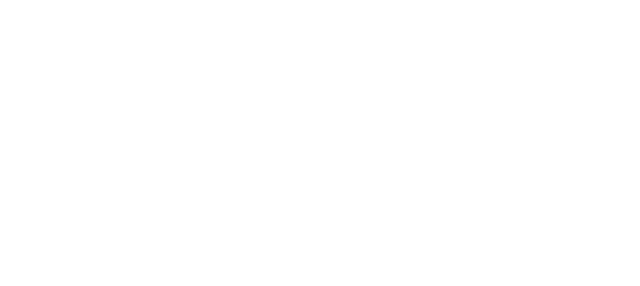
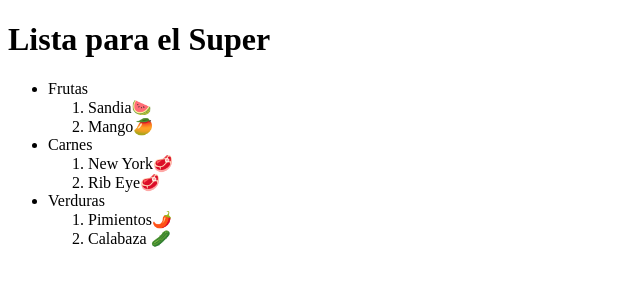
Before and after one commit to Chrisburg22/Curso-Definitivo-HTML-CSS-Platzi, a plain HTML site: page HTML/claseIndex/index.html in a window 1280 px wide. Shown: the whole page, without its empty margins (0-640 px from the left). Drawn offline with Linux system fonts and the light colour scheme.

Commit message:
clase 9
Hacemos el ejercicio de la clase 9 creando una maquetación para una 3 listas de elementos  frutas, carnes y verduras

```diff
--- a/HTML/claseIndex/index.html
+++ b/HTML/claseIndex/index.html
@@ -3,11 +3,53 @@
 <head>
     <meta charset="UTF-8">
     <meta name="description" content="Esta pagina es la clase uno del Curso definitivo de HTML y CSS">
+    <meta name="robots" content="index, follow">
     <meta http-equiv="X-UA-Compatible" content="IE=edge">
     <meta name="viewport" content="width=device-width, initial-scale=1.0">
     <title>Document</title>
-</head>
+    <link rel="stylesheet" href="">
+    <style>
+        a{
+            text-decoration: none;
+            color: black;
+        }
+    </style>
 <body>
+  <head>
+      <h1>Lista para el Super</h1>
+  </head>
+  <main>
+          <ul>
+              <li>Frutas</li>
+              <ol>
+                  <li>
+                      <a href="https://www.cocinafacil.com.mx/recetas/recetas-con-sandia/">Sandia🍉</a>
+                  </li>
+                  <li>
+                      <a href="https://saborgourmet.com/recetas-con-mango/">Mango🥭</a>
+                  </li>
+              </ol>
 
+              <li>Carnes</li>
+              <ol>
+                  <li>
+                      <a href="https://www.comedera.com/prepara-un-new-york-steak-perfecto-receta-paso-a-paso/">New York🥩</a>
+                  </li>
+                  <li>
+                      <a href="https://www.recetasnestle.com.mx/recetas/plato-fuerte/rib-eye-con-salsa-borracha">Rib Eye🥩</a>
+                  </li>
+              </ol>
+
+              <li>Verduras</li>
+              <ol>
+                  <li>
+                      <a href="https://www.cocinafacil.com.mx/recetas/pimiento/">Pimientos🌶️</a>
+                  </li>
+                  <li>
+                      <a href="https://www.cocinafacil.com.mx/recetas/pimiento/">Calabaza 🥒</a>
+                  </li>
+              </ol>
+          </ul>
+  </main>
 </body>
 </html>
```
